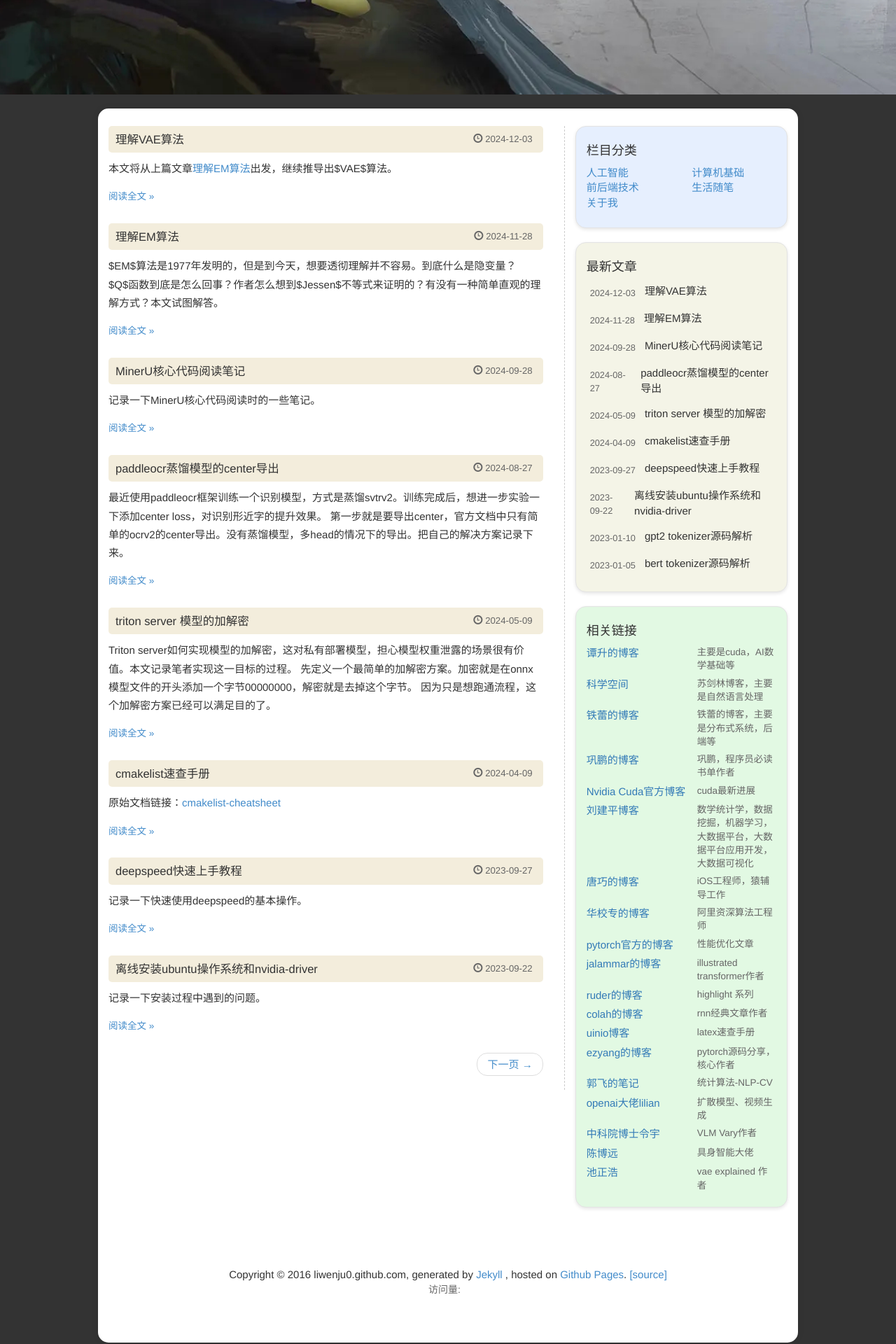
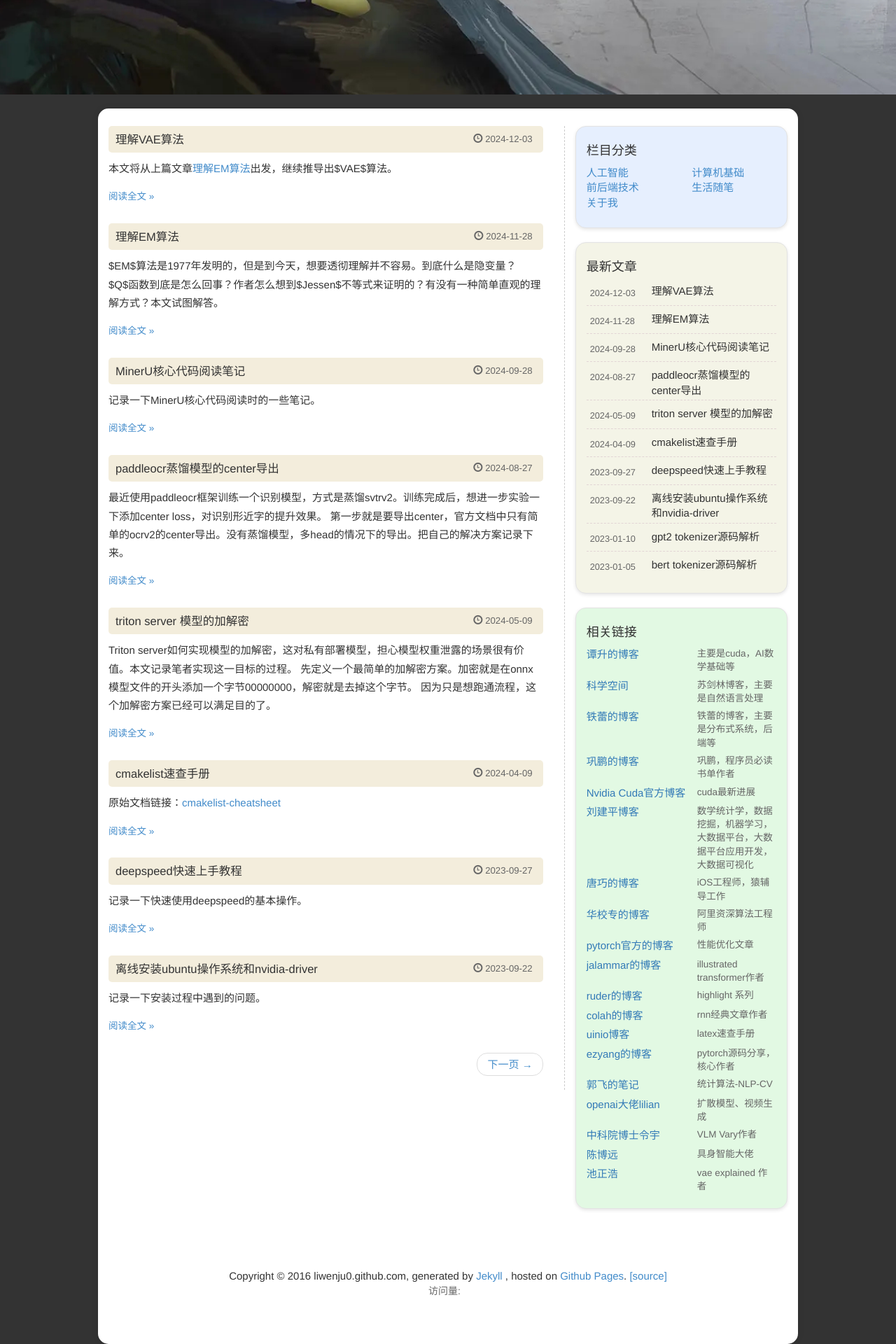
Before and after one commit to liwenju0/liwenju0.github.io, a Jekyll site: the page built from index.html, in a window 1280 px wide. Shown: the part 765-2685 px from the top of the page at 70% size. Built offline with Jekyll 4.4.1, drawn with Linux system fonts in a browser that asks for light colours; the list of posts is cut into pages by our own code; comment, search, counter and statistics services are not loaded.

Commit message:
添加日期最小宽度

```diff
--- a/css/blog.css
+++ b/css/blog.css
@@ -326,6 +326,7 @@ img {
   padding: 3px 0;
   display: flex;  /* 添加 flex 布局 */
   align-items: flex-start;  /* 设置顶部对齐 */
+  border-bottom: 1px dashed #e2d5d5;
 }
 
 .recent-post-item:last-child {
@@ -336,6 +337,7 @@ img {
   font-size: 0.85em;
   color: #666;
   margin-right: 8px;
+  min-width: 85px;
 }
 
 .recent-post-item a {
```
